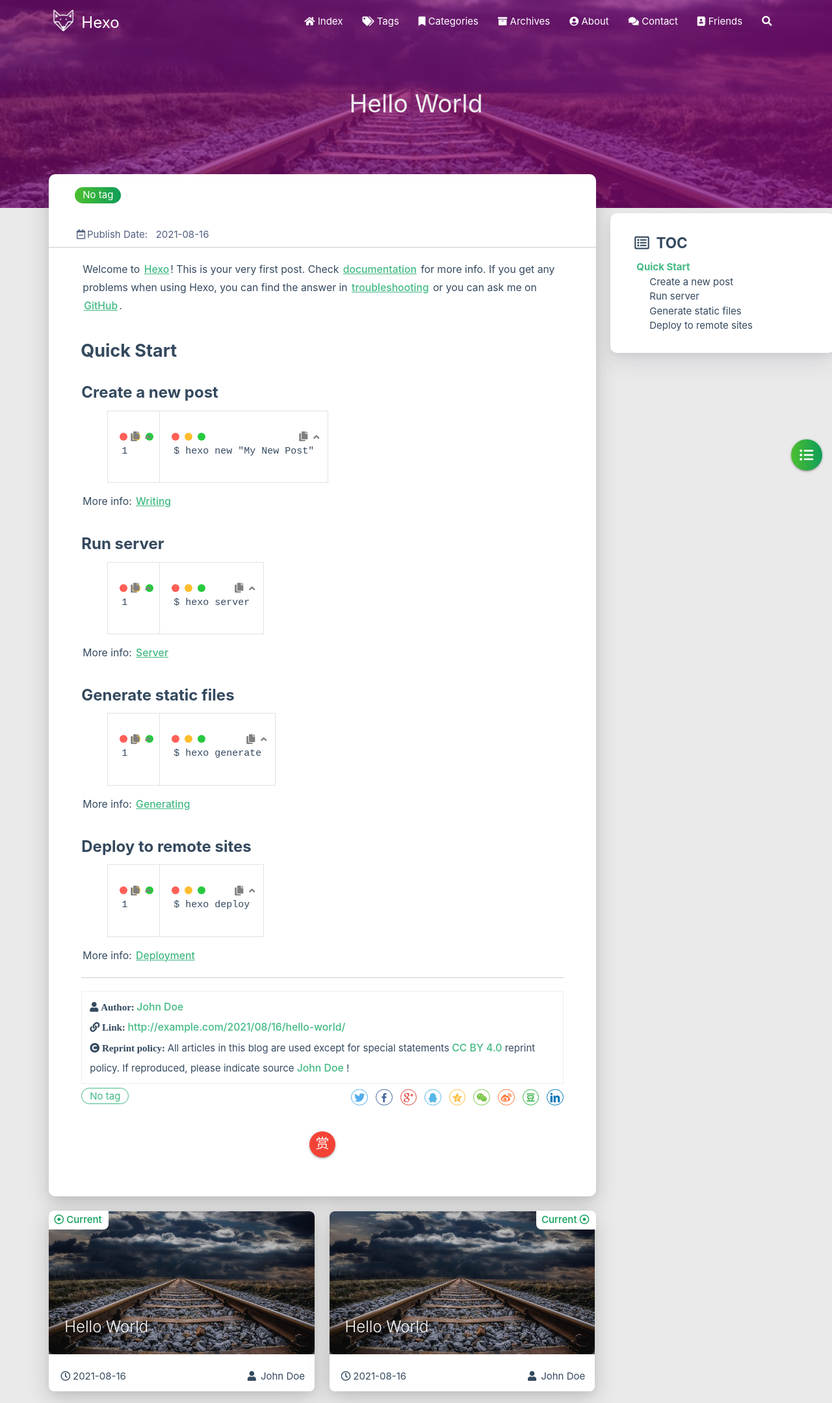
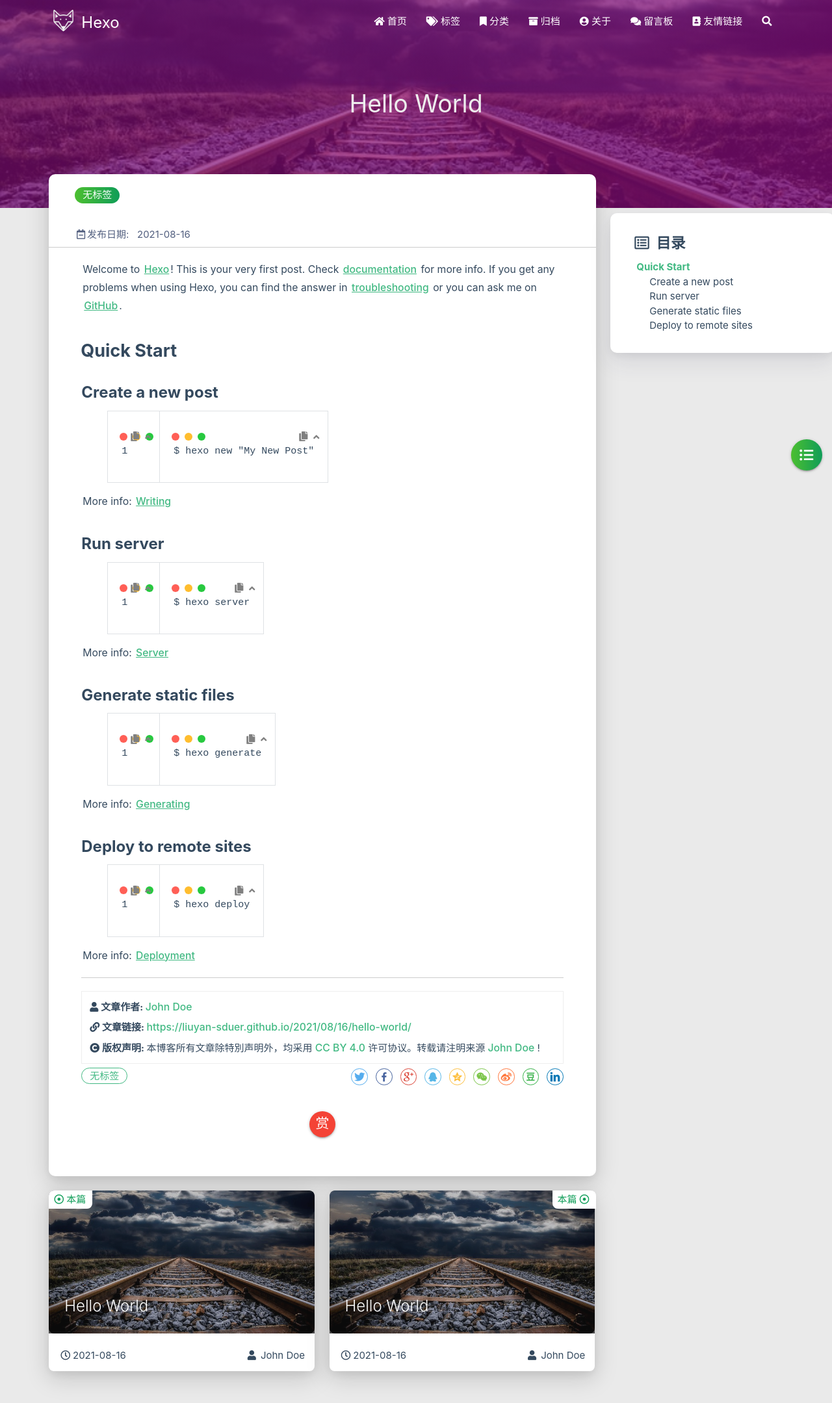
Before and after one commit to liuyan-sduer/liuyan-sduer.github.io, a plain HTML site: page 2021/08/16/hello-world/index.html in a window 1280 px wide. Shown: the top 2159 px of the page at 65% size. Drawn offline with Linux system fonts and the light colour scheme; some packages are replaced by stand-ins of ours; no server answers; a script that the page names is missing.

Commit message:
Site updated: 2021-08-16 16:46:20

```diff
--- a/2021/08/16/hello-world/index.html
+++ b/2021/08/16/hello-world/index.html
@@ -1,5 +1,5 @@
 <!DOCTYPE HTML>
-<html lang="en">
+<html lang="zh-CN">
 
 
 <head>
@@ -57,7 +57,7 @@
 
       <i class="fas fa-home" style="zoom: 0.6;"></i>
 
-      <span>Index</span>
+      <span>首页</span>
     </a>
 
   </li>
@@ -68,7 +68,7 @@
 
       <i class="fas fa-tags" style="zoom: 0.6;"></i>
 
-      <span>Tags</span>
+      <span>标签</span>
     </a>
 
   </li>
@@ -79,7 +79,7 @@
 
       <i class="fas fa-bookmark" style="zoom: 0.6;"></i>
 
-      <span>Categories</span>
+      <span>分类</span>
     </a>
 
   </li>
@@ -90,7 +90,7 @@
 
       <i class="fas fa-archive" style="zoom: 0.6;"></i>
 
-      <span>Archives</span>
+      <span>归档</span>
     </a>
 
   </li>
@@ -101,7 +101,7 @@
 
       <i class="fas fa-user-circle" style="zoom: 0.6;"></i>
 
-      <span>About</span>
+      <span>关于</span>
     </a>
 
   </li>
@@ -112,7 +112,7 @@
 
       <i class="fas fa-comments" style="zoom: 0.6;"></i>
 
-      <span>Contact</span>
+      <span>留言板</span>
     </a>
 
   </li>
@@ -123,14 +123,14 @@
 
       <i class="fas fa-address-book" style="zoom: 0.6;"></i>
 
-      <span>Friends</span>
+      <span>友情链接</span>
     </a>
 
   </li>
 
   <li>
     <a href="#searchModal" class="modal-trigger waves-effect waves-light">
-      <i id="searchIcon" class="fas fa-search" title="Search" style="zoom: 0.85;"></i>
+      <i id="searchIcon" class="fas fa-search" title="搜索" style="zoom: 0.85;"></i>
     </a>
   </li>
 </ul>
@@ -160,7 +160,7 @@
 
 			    <i class="fa-fw fas fa-home"></i>
 
-			Index
+			首页
 		</a>
 
         </li>
@@ -171,7 +171,7 @@
 
 			    <i class="fa-fw fas fa-tags"></i>
 
-			Tags
+			标签
 		</a>
 
         </li>
@@ -182,7 +182,7 @@
 
 			    <i class="fa-fw fas fa-bookmark"></i>
 
-			Categories
+			分类
 		</a>
 
         </li>
@@ -193,7 +193,7 @@
 
 			    <i class="fa-fw fas fa-archive"></i>
 
-			Archives
+			归档
 		</a>
 
         </li>
@@ -204,7 +204,7 @@
 
 			    <i class="fa-fw fas fa-user-circle"></i>
 
-			About
+			关于
 		</a>
 
         </li>
@@ -215,7 +215,7 @@
 
 			    <i class="fa-fw fas fa-comments"></i>
 
-			Contact
+			留言板
 		</a>
 
         </li>
@@ -226,7 +226,7 @@
 
 			    <i class="fa-fw fas fa-address-book"></i>
 
-			Friends
+			友情链接
 		</a>
 
         </li>
@@ -430,7 +430,7 @@
                 <div class="col s7">
 
                           <div class="article-tag">
-                            <span class="chip bg-color">No tag</span>
+                            <span class="chip bg-color">无标签</span>
                           </div>
 
                 </div>
@@ -442,7 +442,7 @@
             <div class="post-info">
 
                 <div class="post-date info-break-policy">
-                    <i class="far fa-calendar-minus fa-fw"></i>Publish Date:&nbsp;&nbsp;
+                    <i class="far fa-calendar-minus fa-fw"></i>发布日期:&nbsp;&nbsp;
                     2021-08-16
                 </div>
 
@@ -489,7 +489,7 @@
             <div class="reprint__author">
                 <span class="reprint-meta" style="font-weight: bold;">
                     <i class="fas fa-user">
-                        Author:
+                        文章作者:
                     </i>
                 </span>
                 <span class="reprint-info">
@@ -499,23 +499,23 @@
             <div class="reprint__type">
                 <span class="reprint-meta" style="font-weight: bold;">
                     <i class="fas fa-link">
-                        Link:
+                        文章链接:
                     </i>
                 </span>
                 <span class="reprint-info">
-                    <a href="http://example.com/2021/08/16/hello-world/">http://example.com/2021/08/16/hello-world/</a>
+                    <a href="https://liuyan-sduer.github.io/2021/08/16/hello-world/">https://liuyan-sduer.github.io/2021/08/16/hello-world/</a>
                 </span>
             </div>
             <div class="reprint__notice">
                 <span class="reprint-meta" style="font-weight: bold;">
                     <i class="fas fa-copyright">
-                        Reprint policy:
+                        版权声明:
                     </i>
                 </span>
                 <span class="reprint-info">
-                    All articles in this blog are used except for special statements
+                    本博客所有文章除特別声明外，均采用
                     <a href="https://creativecommons.org/licenses/by/4.0/deed.zh" rel="external nofollow noreferrer" target="_blank">CC BY 4.0</a>
-                    reprint policy. If reproduced, please indicate source
+                    许可协议。转载请注明来源
                     <a href="/about" target="_blank">John Doe</a>
                     !
                 </span>
@@ -525,7 +525,7 @@
 
     <script async defer>
       document.addEventListener("copy", function (e) {
-        let toastHTML = '<span>Copied successfully, please follow the reprint policy of this article</span><button class="btn-flat toast-action" onclick="navToReprintStatement()" style="font-size: smaller">more</a>';
+        let toastHTML = '<span>复制成功，请遵循本文的转载规则</span><button class="btn-flat toast-action" onclick="navToReprintStatement()" style="font-size: smaller">查看</a>';
         M.toast({html: toastHTML})
       });
 
@@ -540,7 +540,7 @@
                 <div class="post-meta__tag-list" style="display: inline-block;">
 
                         <div class="article-tag">
-                            <span class="chip bg-color">No tag</span>
+                            <span class="chip bg-color">无标签</span>
                         </div>
 
                 </div>
@@ -712,7 +712,7 @@
 
         <div class="article col s12 m6" data-aos="fade-up" data-aos="fade-up">
             <div class="article-badge left-badge text-color">
-                <i class="far fa-dot-circle"></i>&nbsp;Current
+                <i class="far fa-dot-circle"></i>&nbsp;本篇
             </div>
             <div class="card">
                 <a href="/2021/08/16/hello-world/">
@@ -750,7 +750,7 @@
 
         <div class="article col s12 m6" data-aos="fade-up">
             <div class="article-badge right-badge text-color">
-                Current&nbsp;<i class="far fa-dot-circle"></i>
+                本篇&nbsp;<i class="far fa-dot-circle"></i>
             </div>
             <div class="card">
                 <a href="/2021/08/16/hello-world/">
@@ -813,7 +813,7 @@
     </div>
     <div id="toc-aside" class="expanded col l3 hide-on-med-and-down">
         <div class="toc-widget card" style="background-color: white;">
-            <div class="toc-title"><i class="far fa-list-alt"></i>&nbsp;&nbsp;TOC</div>
+            <div class="toc-title"><i class="far fa-list-alt"></i>&nbsp;&nbsp;目录</div>
             <div id="toc-content"></div>
         </div>
     </div>
@@ -987,13 +987,13 @@
 
 
                 <span id="busuanzi_container_site_pv">
-                &nbsp;|&nbsp;<i class="far fa-eye"></i>&nbsp;Total visits:&nbsp;
+                &nbsp;|&nbsp;<i class="far fa-eye"></i>&nbsp;总访问量:&nbsp;
                     <span id="busuanzi_value_site_pv" class="white-color"></span>
             </span>
 
 
                 <span id="busuanzi_container_site_uv">
-                &nbsp;|&nbsp;<i class="fas fa-users"></i>&nbsp;Total visitors:&nbsp;
+                &nbsp;|&nbsp;<i class="fas fa-users"></i>&nbsp;总访问人数:&nbsp;
                     <span id="busuanzi_value_site_uv" class="white-color"></span>
             </span>
 
@@ -1046,8 +1046,8 @@
 <div id="searchModal" class="modal">
     <div class="modal-content">
         <div class="search-header">
-            <span class="title"><i class="fas fa-search"></i>&nbsp;&nbsp;Search</span>
-            <input type="search" id="searchInput" name="s" placeholder="Please enter a search keyword"
+            <span class="title"><i class="fas fa-search"></i>&nbsp;&nbsp;搜索</span>
+            <input type="search" id="searchInput" name="s" placeholder="请输入搜索的关键字"
                    class="search-input">
         </div>
         <div id="searchResult"></div>
```
Also changed, not shown: archives/2021/08/index.html (+25 -25 lines), archives/2021/index.html (+25 -25 lines), archives/index.html (+25 -25 lines), index.html (+21 -21 lines).
